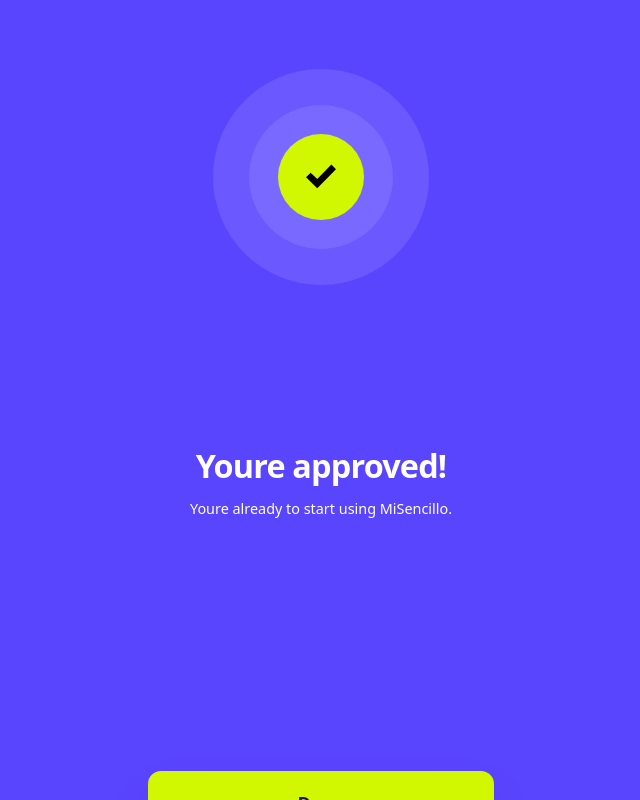
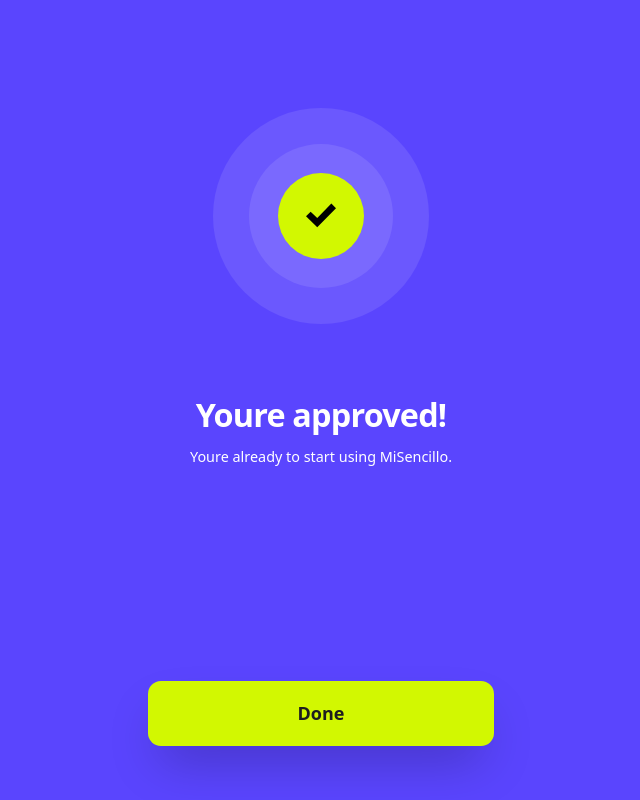
Before and after one commit to GianpierreDulanto/MiSencillo, a Next.js app: page /aproval in a window 1280 px wide. Shown: the whole page, without its empty margins (319-959 px from the left). Built offline with nearby package versions, Linux system fonts and the light colour scheme.

Commit message:
fix: :bug: margin

```diff
--- a/src/app/(auth)/aproval/page.tsx
+++ b/src/app/(auth)/aproval/page.tsx
@@ -8,7 +8,7 @@
   return (
     <main className="box-border min-h-dvh bg-brand-violet px-5 pb-8 pt-10 text-white">
       <section className="mx-auto flex min-h-dvh w-full max-w-sm flex-col items-center">
-        <div className="mt-auto mb-25 grid h-60 w-60 place-items-center rounded-full bg-white/10">
+        <div className="mt-20 grid h-60 w-60 place-items-center rounded-full bg-white/10">
             <div className="grid h-40 w-40 place-items-center rounded-full bg-white/10">
             <div className="grid h-24 w-24 place-items-center rounded-full bg-brand-lime">
                 <Image
@@ -26,7 +26,7 @@
             Youre already to start using MiSencillo.
           </p>
 
-          <div className="mt-60 w-full rounded-3xl text-center text-ink shadow-2xl">
+          <div className="mt-auto mb-25 w-full rounded-3xl text-center text-ink shadow-2xl">
             <button
               type="button"
               onClick={() => router.replace('/dashboard')}
```
